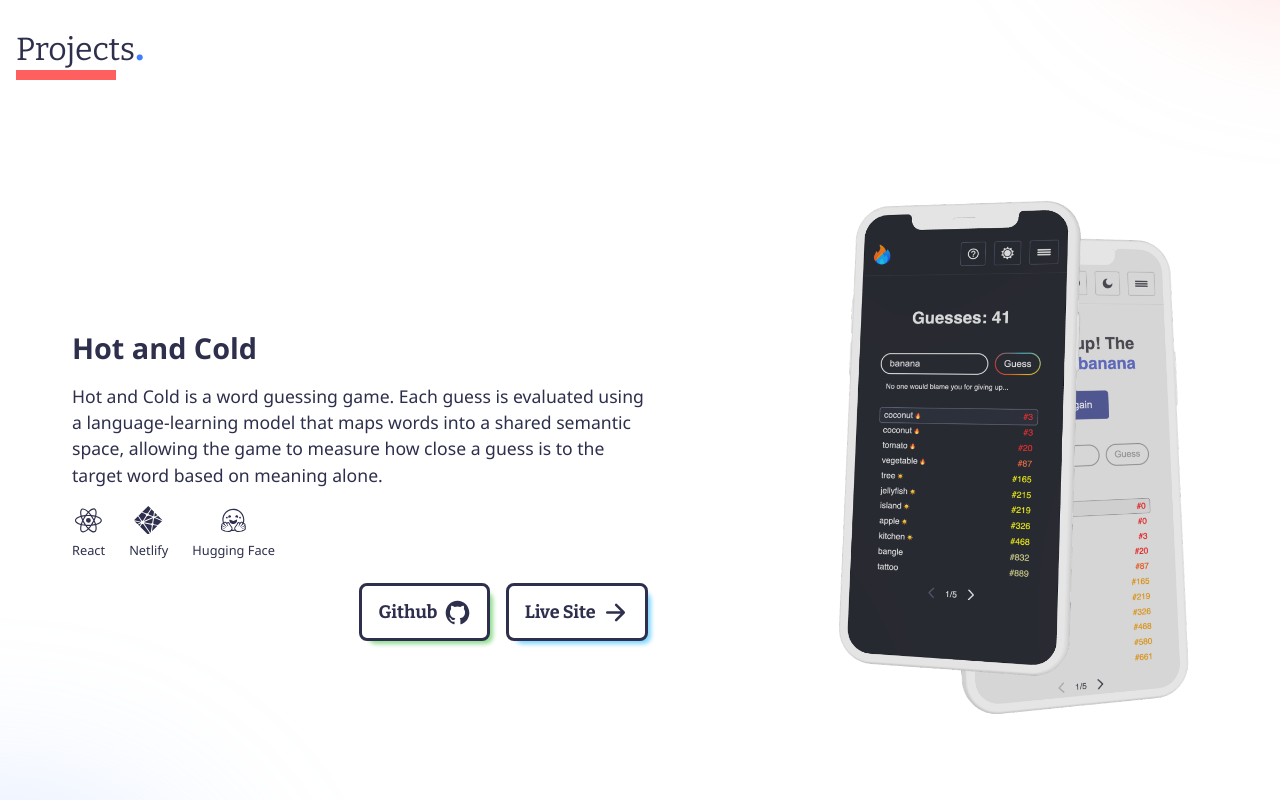
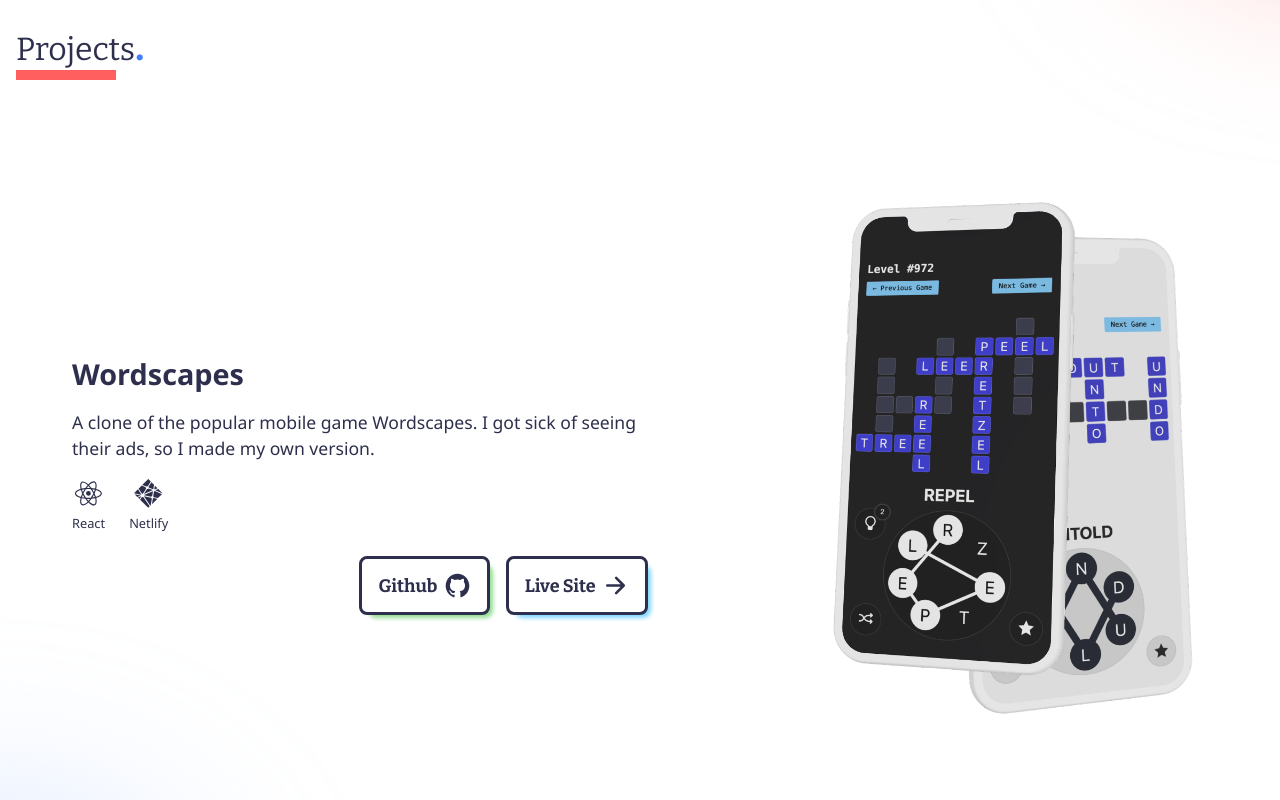
Before and after one commit to tylertierney/portfolio, a React (Vite) app: page / in a window 1280 px wide. Shown: the part 1460-2260 px from the top of the page. Built offline with nearby package versions, Linux system fonts and the light colour scheme.

Commit message:
add wordscapes project

```diff
--- a/src/projects.ts
+++ b/src/projects.ts
@@ -15,6 +15,20 @@
 }
 
 const projects: IProject[] = [
+  {
+    title: 'Wordscapes',
+    description: `A clone of the popular mobile game Wordscapes. I got sick of seeing their ads, so I made my own version.`,
+    hostedSite: 'https://wordscapes-1.netlify.app',
+    github: `${githubUrl}/wordscapes`,
+    featuredImage: '/images/wordscapes_iphone_mockups.png',
+    techStack: [
+      {
+        name: 'React',
+      },
+      { name: 'Netlify' },
+    ],
+    color: '',
+  },
   {
     title: 'Hot and Cold',
     description: `Hot and Cold is a word guessing game. Each guess is evaluated using a language-learning model that maps words into a shared semantic space, allowing the game to measure how close a guess is to the target word based on meaning alone.`,
```
Also changed, not shown: public/images/wordscapes_iphone_mockups.png (added).
